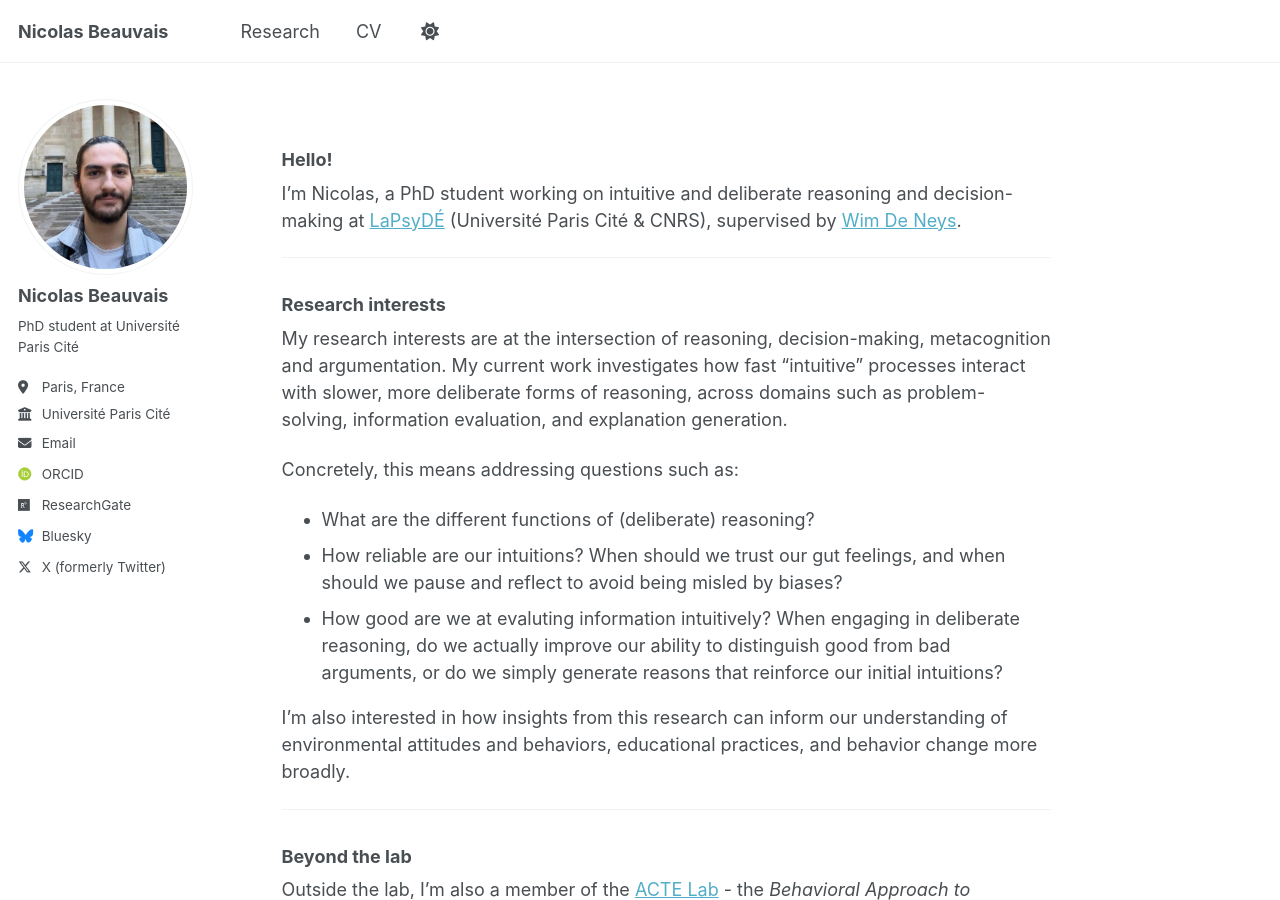
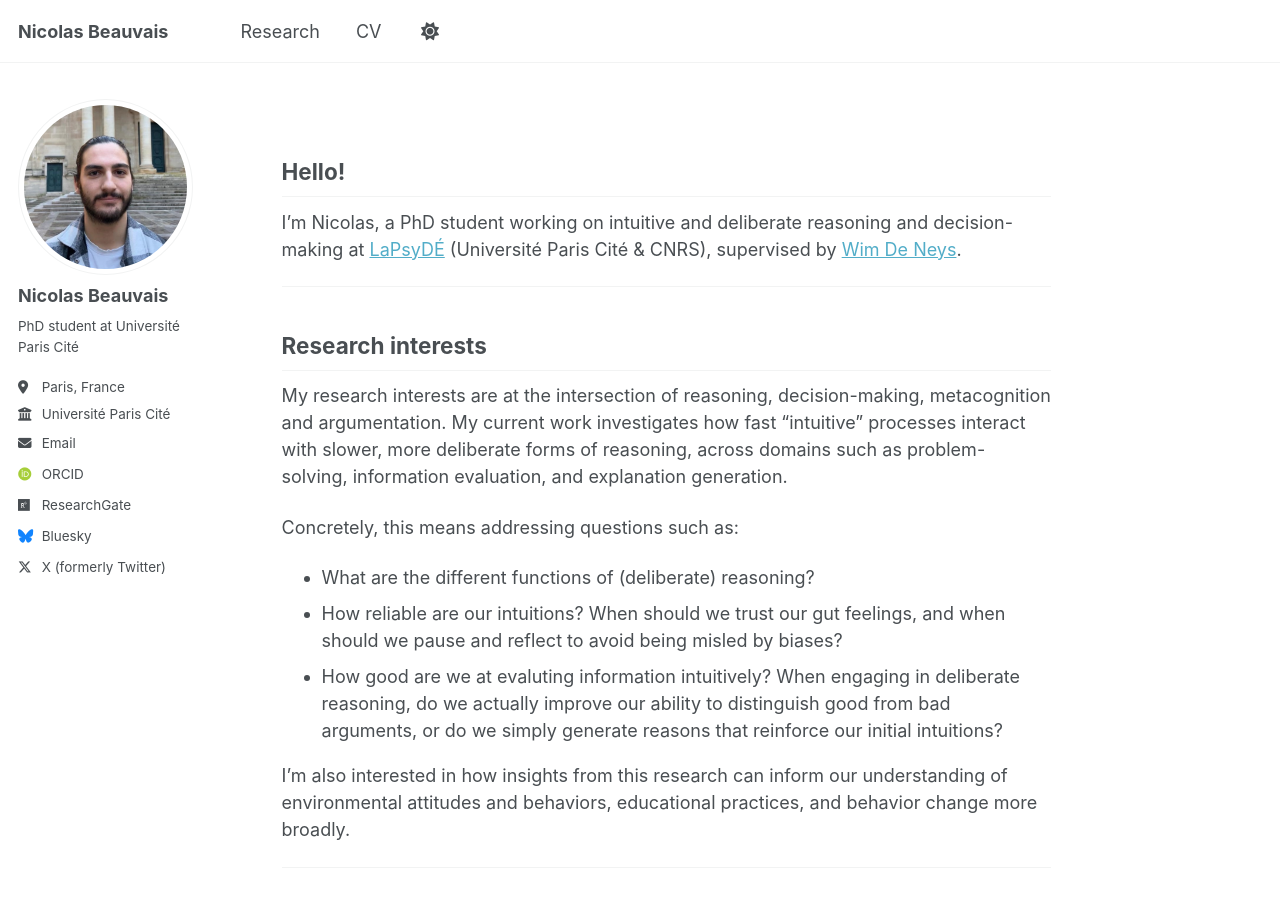
Before and after one commit to nbeauvais/nbeauvais.github.io, a Jekyll site: the page built from _pages/about.md, in a window 1280 px wide and 900 px high. Built offline with Jekyll 4.4.1, drawn with Linux system fonts in a browser that asks for light colours; some web fonts are replaced; a script that is not in the unit is left out.

Commit message:
Change section headers from H3 to H2

```diff
--- a/_pages/about.md
+++ b/_pages/about.md
@@ -7,13 +7,13 @@ redirect_from:
   - /about.html
 ---
 
-### Hello!
+## Hello!
 
 I'm Nicolas, a PhD student working on intuitive and deliberate reasoning and decision-making at [LaPsyDÉ](https://www.lapsyde.com/home) (Université Paris Cité & CNRS), supervised by [Wim De Neys](https://www.wdeneys.org/).
 
 ---
 
-### Research interests
+## Research interests
 
 My research interests are at the intersection of reasoning, decision-making, metacognition and argumentation. My current work investigates how fast "intuitive" processes interact with slower, more deliberate forms of reasoning, across domains such as problem-solving, information evaluation, and explanation generation.
 
@@ -27,7 +27,7 @@ I'm also interested in how insights from this research can inform our understand
 ---
 
 
-### Beyond the lab
+## Beyond the lab
 
 Outside the lab, I'm also a member of the [ACTE Lab](https://acte-lab.org/) - the *Behavioral Approach to Ecological Transition* association - which brings together experts in human cognition and social dynamics committed to apply insights from these fields to support the ecological transition.
 
```
